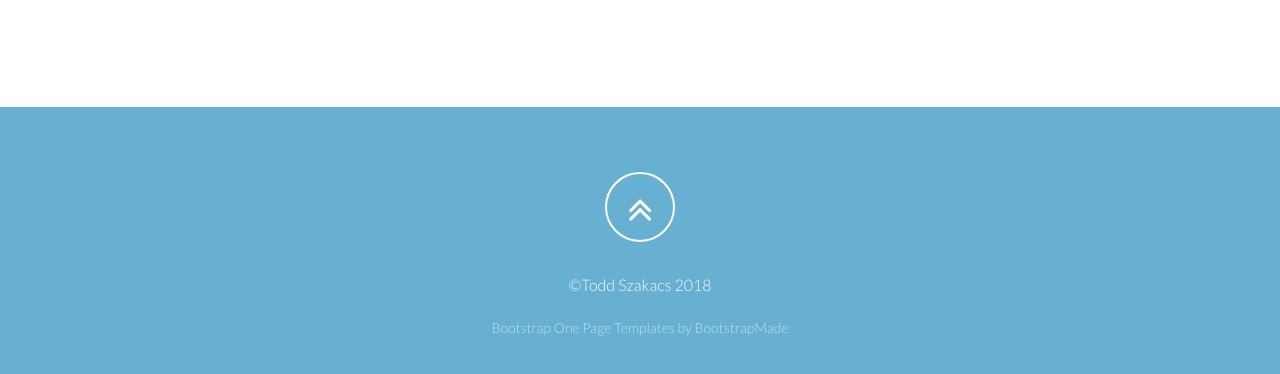
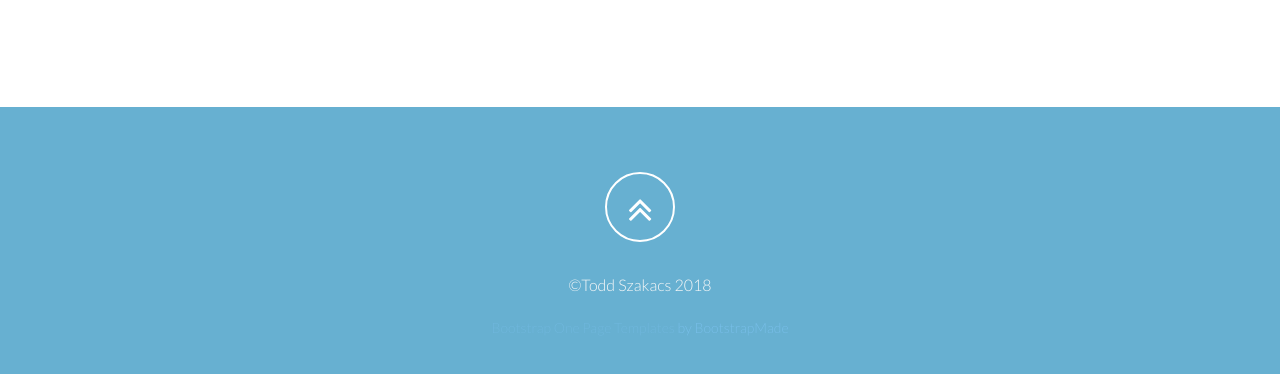
Before and after one commit to Shacko13/My-Portfolio, a plain HTML site: page index.html in a window 1280 px wide. Shown: the part 3726-4100 px from the top of the page. Drawn offline with Linux system fonts and the light colour scheme.

Commit message:
styling adjustments

```diff
--- a/css/style.css
+++ b/css/style.css
@@ -473,7 +473,8 @@ footer p {
 }
 
 .credits, .credits a {
-    color: #bdf;
+    color: #8cf;
+    opacity: 0.5;
 }
 
 /* ==========================
```
